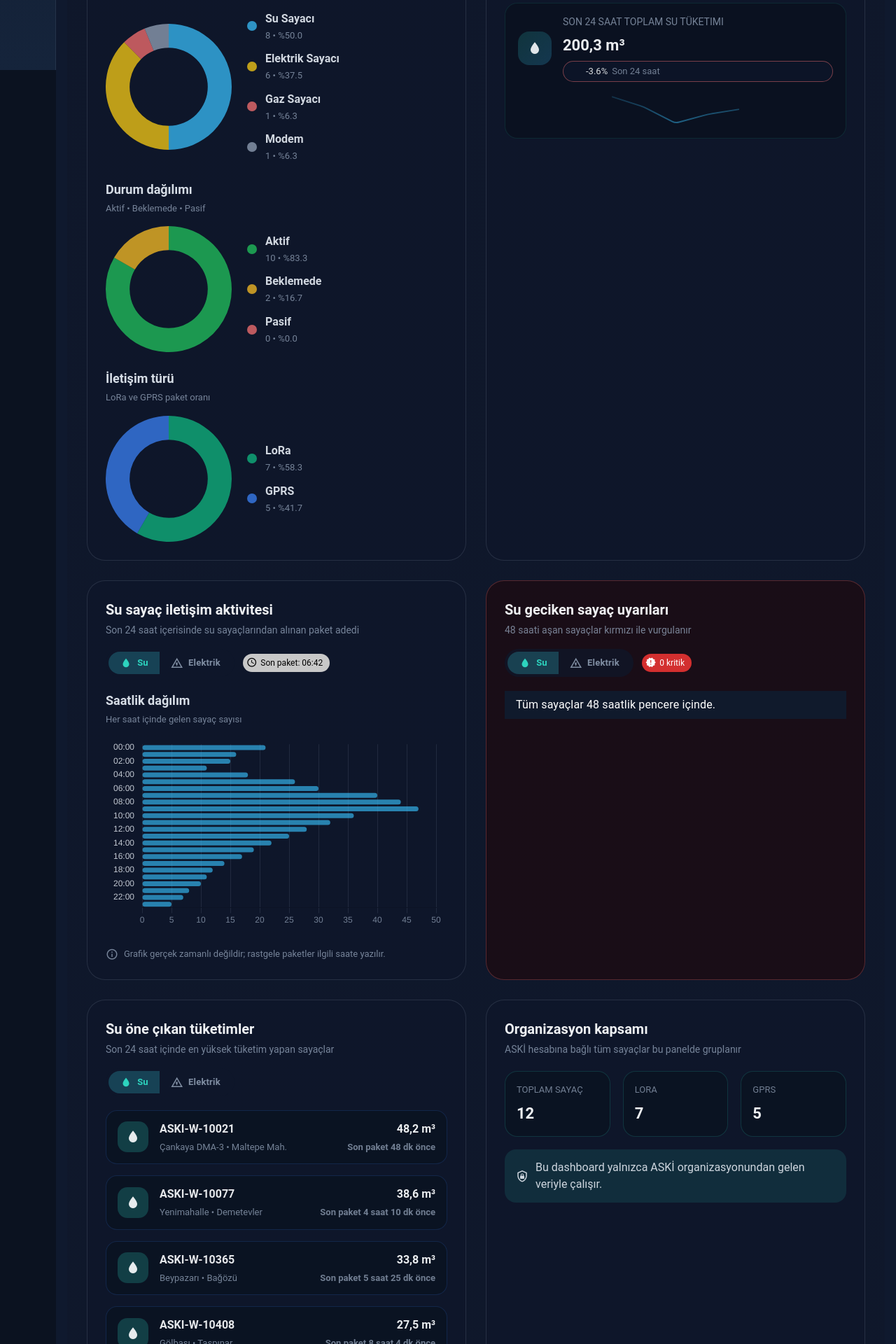
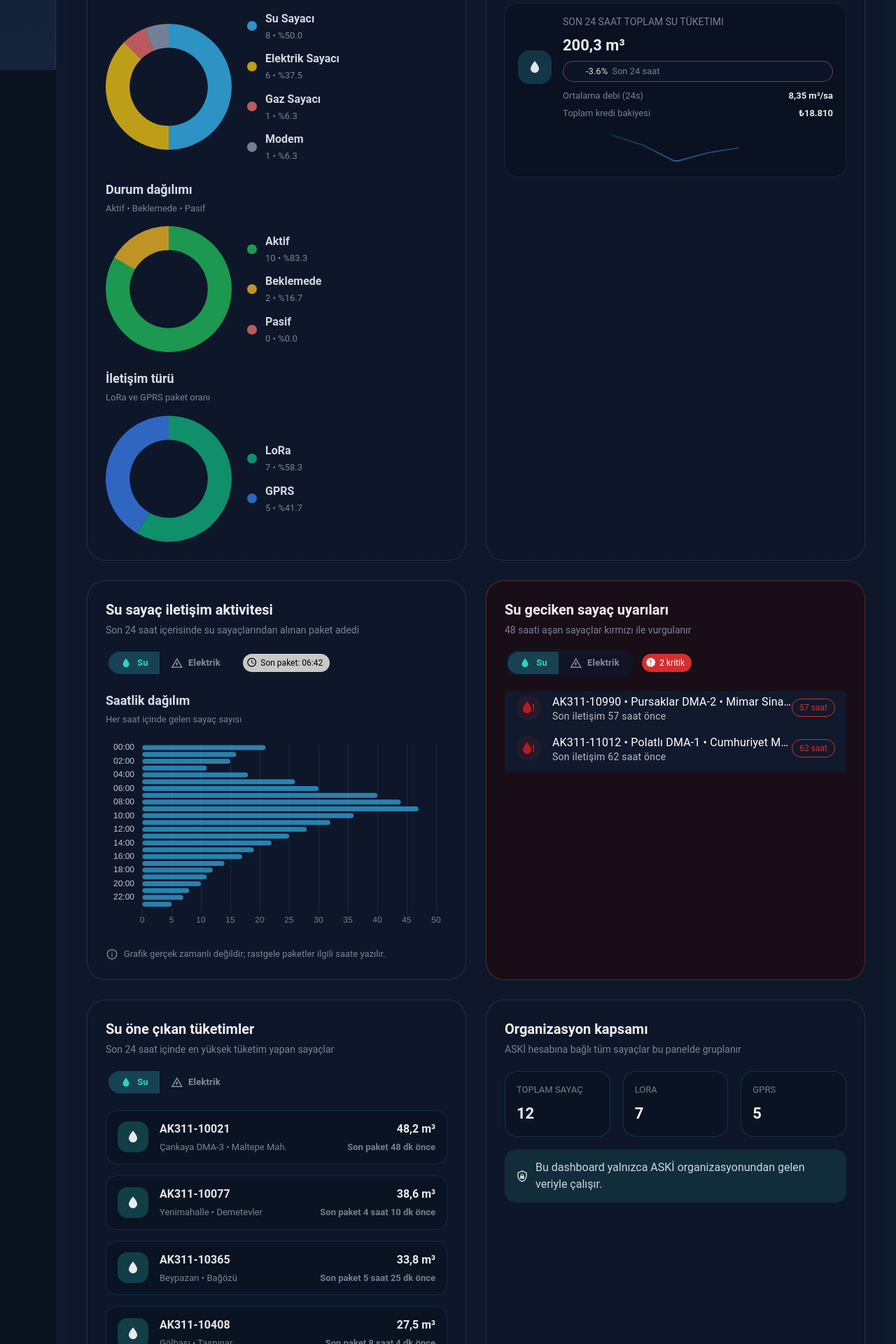
Before and after one commit to saymycode/meter-management-demo, a Vue app in the folder BMSV2UIDEMO/: page /homeview in a window 1280 px wide. Shown: the part 700-2620 px from the top of the page at 70% size. Built offline with nearby package versions, Linux system fonts and the light colour scheme; a small style sheet from the web is missing; what ag-grid-community would draw is missing.

Commit message:
toparlamak

```diff
--- a/BMSV2UIDEMO/src/data/mockMeters.js
+++ b/BMSV2UIDEMO/src/data/mockMeters.js
@@ -12,7 +12,7 @@ export const referenceNow = '2025-01-14T10:30:00+03:00'
 
 export const meterSnapshots = [
   {
-    id: 'ASKI-W-10021',
+    id: 'AK311-10021',
     type: 'water',
     communication: 'LoRa',
     location: 'Çankaya DMA-3 • Maltepe Mah.',
@@ -29,9 +29,10 @@ export const meterSnapshots = [
     window: 'Dinamik 24s',
     lat: 39.9106,
     lng: 32.8537,
+    prepaidCredit: 4820,
   },
   {
-    id: 'ASKI-W-10077',
+    id: 'AK311-10077',
     type: 'water',
     communication: 'LoRa',
     location: 'Yenimahalle • Demetevler',
@@ -48,9 +49,10 @@ export const meterSnapshots = [
     window: 'Dinamik 24s',
     lat: 39.9681,
     lng: 32.7579,
+    prepaidCredit: 3965,
   },
   {
-    id: 'ASKI-W-10103',
+    id: 'AK311-10103',
     type: 'water',
     communication: 'GPRS',
     location: 'Sincan • Temelli OSB',
@@ -67,9 +69,10 @@ export const meterSnapshots = [
     window: 'Dinamik 24s',
     lat: 39.9099,
     lng: 32.4898,
+    prepaidCredit: 2850,
   },
   {
-    id: 'ASKI-W-10244',
+    id: 'AK311-10244',
     type: 'water',
     communication: 'LoRa',
     location: 'Mamak • Natoyolu',
@@ -86,9 +89,10 @@ export const meterSnapshots = [
     window: 'Dinamik 24s',
     lat: 39.9334,
     lng: 32.9113,
+    prepaidCredit: 1785,
   },
   {
-    id: 'ASKI-E-22017',
+    id: 'BYT11-22017',
     type: 'electric',
     communication: 'GPRS',
     location: 'Etimesgut • Elvankent Trafo',
@@ -107,7 +111,7 @@ export const meterSnapshots = [
     lng: 32.6367,
   },
   {
-    id: 'ASKI-E-22064',
+    id: 'BYT11-22064',
     type: 'electric',
     communication: 'GPRS',
     location: 'Polatlı • Zafer Mah.',
@@ -126,7 +130,7 @@ export const meterSnapshots = [
     lng: 32.1413,
   },
   {
-    id: 'ASKI-E-22102',
+    id: 'BYT11-22102',
     type: 'electric',
     communication: 'LoRa',
     location: 'Altındağ • Siteler',
@@ -145,7 +149,7 @@ export const meterSnapshots = [
     lng: 32.8748,
   },
   {
-    id: 'ASKI-W-10312',
+    id: 'AK311-10312',
     type: 'water',
     communication: 'LoRa',
     location: 'Keçiören • Esertepe',
@@ -162,9 +166,10 @@ export const meterSnapshots = [
     window: 'Dinamik 24s',
     lat: 40.0017,
     lng: 32.8703,
+    prepaidCredit: 2140,
   },
   {
-    id: 'ASKI-W-10365',
+    id: 'AK311-10365',
     type: 'water',
     communication: 'GPRS',
     location: 'Beypazarı • Bağözü',
@@ -181,9 +186,10 @@ export const meterSnapshots = [
     window: 'Dinamik 24s',
     lat: 40.1652,
     lng: 31.9199,
+    prepaidCredit: 3250,
   },
   {
-    id: 'ASKI-E-22214',
+    id: 'BYT11-22214',
     type: 'electric',
     communication: 'LoRa',
     location: 'Yenimahalle • Ostim OSB',
@@ -202,7 +208,7 @@ export const meterSnapshots = [
     lng: 32.7685,
   },
   {
-    id: 'ASKI-E-22308',
+    id: 'BYT11-22308',
     type: 'electric',
     communication: 'GPRS',
     location: 'Kahramankazan • Saray',
@@ -221,7 +227,7 @@ export const meterSnapshots = [
     lng: 32.6839,
   },
   {
-    id: 'ASKI-W-10408',
+    id: 'AK311-10408',
     type: 'water',
     communication: 'LoRa',
     location: 'Gölbaşı • Taşpınar',
--- a/BMSV2UIDEMO/src/views/HomeView.vue
+++ b/BMSV2UIDEMO/src/views/HomeView.vue
@@ -109,12 +109,26 @@
                   :class="selectedConsumption.positive ? 'positive' : 'negative'"
                 >
                   <v-icon
-                    :icon="selectedConsumption.positive ? 'mdi-arrow-trending-up' : 'mdi-arrow-trending-down'"
+                    :icon="
+                      selectedConsumption.positive
+                        ? 'mdi-arrow-trending-up'
+                        : 'mdi-arrow-trending-down'
+                    "
                     size="16"
                   />
                   <span>{{ selectedConsumption.change }}</span>
                   <span class="consumption-hint">{{ selectedConsumption.hint }}</span>
                 </div>
+                <ul v-if="selectedConsumption.details?.length" class="consumption-details">
+                  <li
+                    v-for="detail in selectedConsumption.details"
+                    :key="detail.label"
+                    class="consumption-detail"
+                  >
+                    <span class="detail-label">{{ detail.label }}</span>
+                    <span class="detail-value">{{ detail.value }}</span>
+                  </li>
+                </ul>
               </div>
               <v-sparkline
                 :model-value="selectedConsumption.sparkline"
@@ -135,8 +149,9 @@
             <div>
               <h2>{{ resourceLabels[activityResource] }} sayaç iletişim aktivitesi</h2>
               <span class="card-subtitle"
-                >Son 24 saat içerisinde {{ resourceLabels[activityResource].toLowerCase() }} sayaçlarından
-                alınan paket adedi</span
+                >Son 24 saat içerisinde
+                {{ resourceLabels[activityResource].toLowerCase() }} sayaçlarından alınan paket
+                adedi</span
               >
             </div>
             <div class="card-header-actions">
@@ -371,6 +386,17 @@ const resourceMeta = {
   },
 }
 
+const fallbackAlerts = {
+  water: [
+    { id: 'AK311-10990', location: 'Pursaklar DMA-2 • Mimar Sinan Mah.', hoursAgo: 57 },
+    { id: 'AK311-11012', location: 'Polatlı DMA-1 • Cumhuriyet Mah.', hoursAgo: 62 },
+  ],
+  electric: [
+    { id: 'BYT11-22501', location: 'Gölbaşı Trafo Merkezi', hoursAgo: 53 },
+    { id: 'BYT11-22644', location: 'Ayaş OSB Trafo', hoursAgo: 77 },
+  ],
+}
+
 const consumptionResource = ref('water')
 const activityResource = ref('water')
 const alertsResource = ref('water')
@@ -388,6 +414,18 @@ const meterWithStatus = computed(() =>
     ...meter,
     status: classifyStatus(meter),
   })),
+)
+
+const metersByType = computed(() =>
+  meterWithStatus.value.reduce(
+    (acc, meter) => {
+      if (meter.type === 'water' || meter.type === 'electric') {
+        acc[meter.type].push(meter)
+      }
+      return acc
+    },
+    { water: [], electric: [] },
+  ),
 )
 
 const meterCountsByType = computed(() => {
@@ -506,6 +544,30 @@ const consumptionTotals = computed(() => ({
   },
 }))
 
+const waterAverageFlow = computed(() => {
+  if (!metersByType.value.water.length) return 0
+  return consumptionTotals.value.water.current / 24
+})
+
+const waterCreditTotal = computed(() =>
+  metersByType.value.water.reduce((acc, meter) => acc + (meter.prepaidCredit ?? 0), 0),
+)
+
+const electricHistorySamples = computed(() =>
+  metersByType.value.electric.flatMap((meter) => meter.consumption?.history ?? []),
+)
+
+const electricLoadProfileAverage = computed(() => {
+  if (electricHistorySamples.value.length === 0) return 0
+  const sum = electricHistorySamples.value.reduce((acc, value) => acc + value, 0)
+  return sum / electricHistorySamples.value.length
+})
+
+const electricPeakDemand = computed(() => {
+  if (electricHistorySamples.value.length === 0) return 0
+  return Math.max(...electricHistorySamples.value)
+})
+
 const buildSparkline = (type) => {
   const samples = meterWithStatus.value
     .filter((meter) => meter.type === type)
@@ -552,6 +614,16 @@ const consumptionSummaryByType = computed(() => {
       accent: 'linear-gradient(135deg, rgba(45,212,191,0.18), rgba(56,189,248,0.22))',
       sparkline: buildSparkline('water'),
       sparklineGradient: resourceMeta.water.sparklineGradient,
+      details: [
+        {
+          label: 'Ortalama debi (24s)',
+          value: `${waterAverageFlow.value.toLocaleString('tr-TR', { maximumFractionDigits: 2 })} m³/sa`,
+        },
+        {
+          label: 'Toplam kredi bakiyesi',
+          value: `₺${waterCreditTotal.value.toLocaleString('tr-TR')}`,
+        },
+      ],
     },
     electric: {
       type: 'electric',
@@ -566,6 +638,18 @@ const consumptionSummaryByType = computed(() => {
       accent: 'linear-gradient(135deg, rgba(129,140,248,0.22), rgba(96,165,250,0.25))',
       sparkline: buildSparkline('electric'),
       sparklineGradient: resourceMeta.electric.sparklineGradient,
+      details: [
+        {
+          label: 'Yük profili ortalaması',
+          value: `${electricLoadProfileAverage.value.toLocaleString('tr-TR', {
+            maximumFractionDigits: 0,
+          })} kWh`,
+        },
+        {
+          label: 'Azami talep',
+          value: `${electricPeakDemand.value.toLocaleString('tr-TR', { maximumFractionDigits: 0 })} kW`,
+        },
+      ],
     },
   }
 })
@@ -631,7 +715,6 @@ const lastPacket = computed(() => {
 })
 
 const lastPacketLabel = computed(() => formatAbsolute(lastPacket.value))
-const lastPacketClock = computed(() => formatClock(lastPacket.value))
 
 const lastPacketByType = computed(() => {
   return meterWithStatus.value.reduce(
@@ -673,6 +756,23 @@ const alertsByType = computed(() => {
         })
       }
     })
+
+  Object.keys(groups).forEach((type) => {
+    if (groups[type].length === 0) {
+      groups[type] = fallbackAlerts[type].map((item, index) => {
+        const timestamp = new Date(now.value.getTime() - item.hoursAgo * 3600000)
+        return {
+          id: `${item.id}-fallback-${index}`,
+          title: `${item.id} • ${item.location}`,
+          subtitle: `Son iletişim ${formatRelativeAgo(timestamp, now.value)}`,
+          delay: `${item.hoursAgo} saat`,
+          icon: type === 'water' ? 'mdi-water-alert' : 'mdi-flash-alert',
+          badgeColor: 'red-darken-4',
+          filter: { status: 'Pasif', sensorId: item.id },
+        }
+      })
+    }
+  })
 
   return groups
 })
@@ -881,7 +981,9 @@ const goToSensors = (filter) => {
   text-transform: none;
   letter-spacing: 0.2px;
   color: rgba(148, 163, 184, 0.85);
-  transition: background 0.2s ease, color 0.2s ease;
+  transition:
+    background 0.2s ease,
+    color 0.2s ease;
 }
 
 .card-toggle :deep(.v-btn .v-icon) {
@@ -981,6 +1083,30 @@ const goToSensors = (filter) => {
 
 .consumption-hint {
   color: rgba(148, 163, 184, 0.75);
+}
+
+.consumption-details {
+  margin: 4px 0 0;
+  padding: 0;
+  list-style: none;
+  display: grid;
+  gap: 6px;
+}
+
+.consumption-detail {
+  display: flex;
+  justify-content: space-between;
+  font-size: 13px;
+  color: rgba(203, 213, 225, 0.82);
+}
+
+.consumption-detail .detail-label {
+  color: rgba(148, 163, 184, 0.78);
+}
+
+.consumption-detail .detail-value {
+  font-weight: 600;
+  color: rgba(248, 250, 252, 0.92);
 }
 
 .consumption-sparkline {
```
